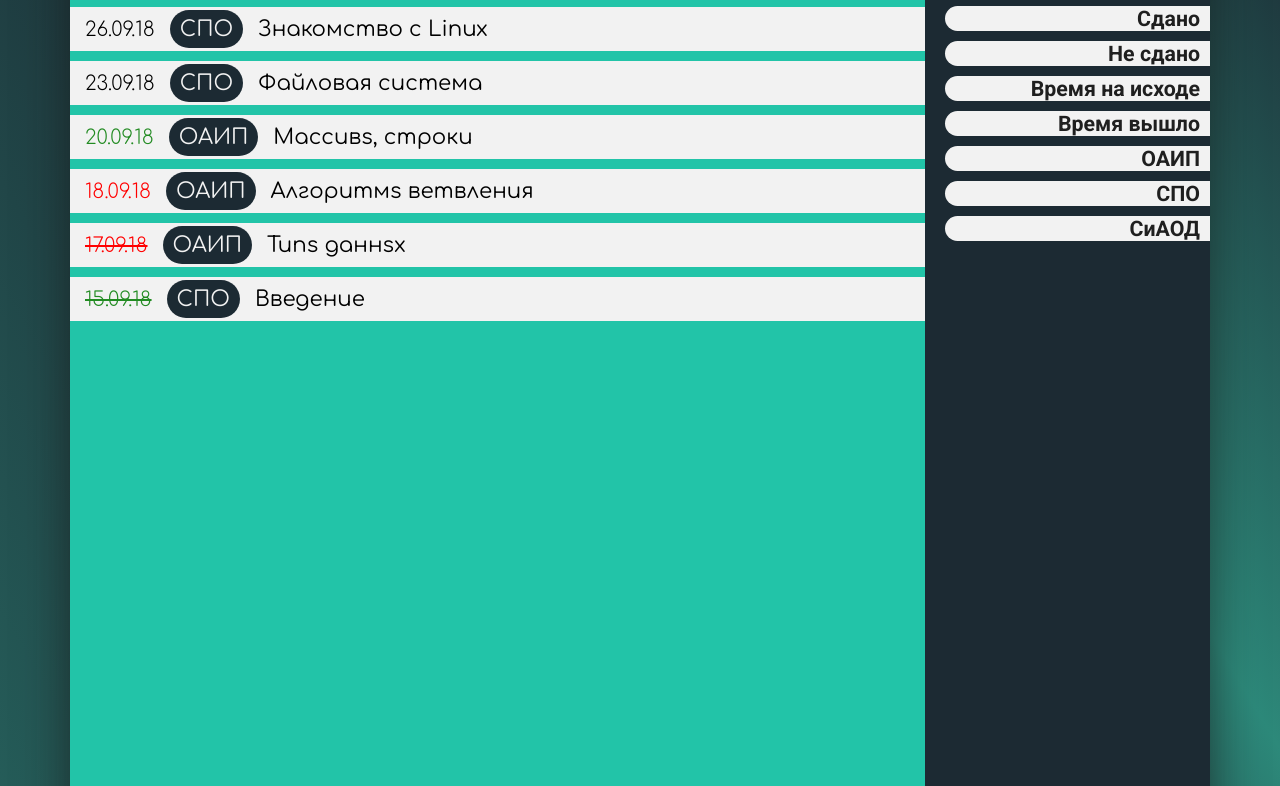
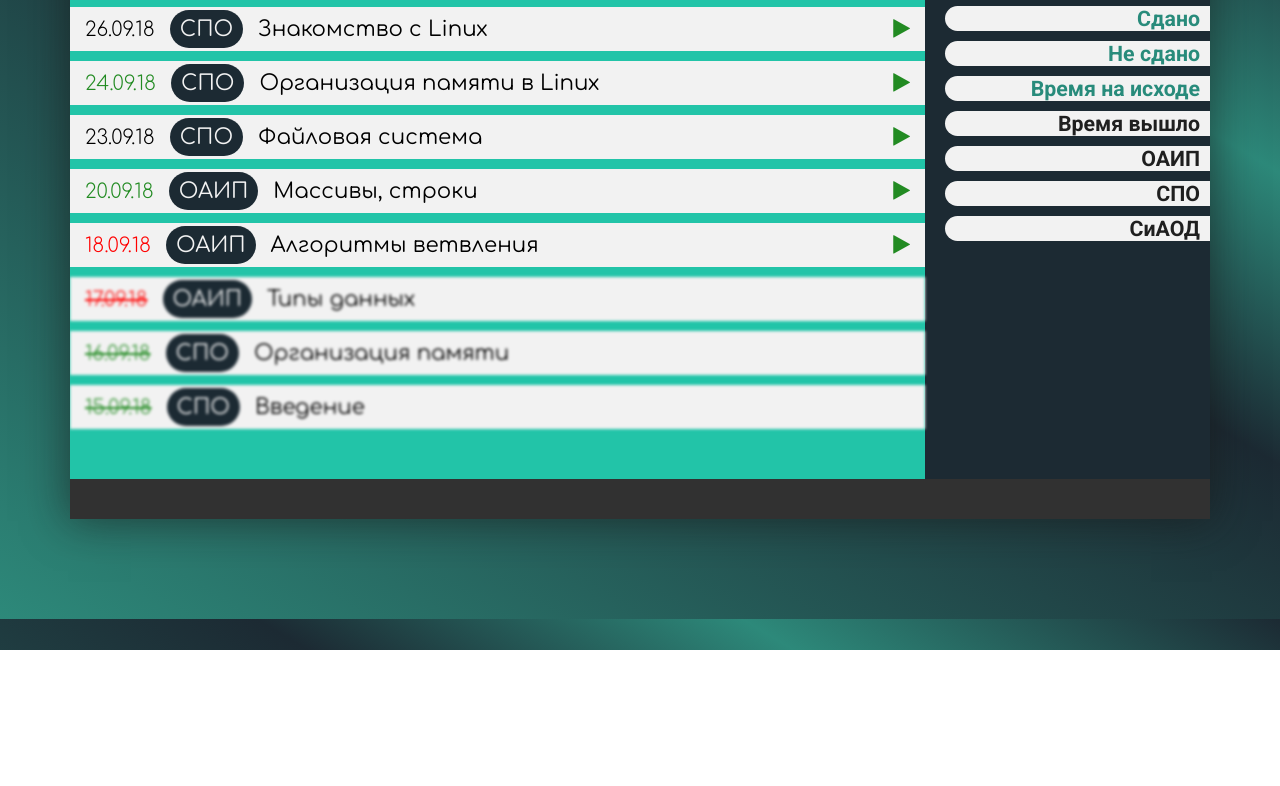
Before and after one commit to randomdotcom/EasyLab, a plain HTML site: page usercabinet.html in a window 1280 px wide. Shown: the part 150-936 px from the top of the page. After the commit the page ends 800 px from the top, so only its background shows below. Drawn offline with Linux system fonts and the light colour scheme.

Commit message:
usercabinet update

```diff
--- a/css/cabinet.css
+++ b/css/cabinet.css
@@ -9,7 +9,6 @@
 .container {
     display: flex;
     flex-direction: column;
-    height: 2000px;
     max-width: 1140px;
     background-color: #f2f2f2;
     box-shadow: 0px 0px 41px 2px rgba(22, 22, 22, 0.58);
@@ -96,12 +95,10 @@
 .main-content {
     width: 75%;
     background-color: #22c4a8;
-    height: 1000px;
 }
 .main-navbar {
     width: 25%;
     background-color: #1c2a33;
-    height: 1000px;
 }
 .tips ul {
     font-family: 'Century Gothic', cursive;
@@ -130,10 +127,34 @@
     margin-top: 10px;
     display: flex;
     align-items: center;
+    justify-content: space-between;
     font-family: 'Comfortaa', cursive;
     font-size: 16pt;
     cursor: pointer;
+    transition: filter 0.1s linear;
 }
+.info-block {
+    display: flex;
+    align-items: center;
+}
+.ul-labs li:last-child {
+    margin-bottom: 50px;
+}
+.ul-labs .burned {
+    filter: blur(1.5px)
+}
+.ul-labs .burned:hover {
+    filter: blur(0px);
+}
+
+.ul-labs i {
+    color: forestgreen;
+    margin-right: 15px;
+}
+.ul-labs li:hover i {
+    color: #1c2a33;
+}
+
 .ul-labs li:hover .lesson-name-block {
     background-color: #22c4a8;
 }
@@ -141,6 +162,8 @@
     color: #1c2a33;
     text-shadow: 1px 1.3px 1px rgba(0,0,0,1);
  }
+
+
 
 .date {
     margin-right: 15px;
@@ -204,9 +227,16 @@
 .main-navbar-filters li:hover p {
     color: #22c4a8;
 }
-
+.active {
+    color: #288b7b;
+}
 .main-navbar-filters li:first-child {
     margin-top: 20px;
+}
+
+.chin {
+    height: 40px;
+    background-color: rgb(49,49,49);
 }
 
 
@@ -218,8 +248,14 @@
         padding-top: 3px;
         padding-bottom: 3px;
     }
+}
 
 @media only screen and (max-width: 768px) {
+    .main-navbar-filters li {
+        margin-left: 0;
+        border-radius: 0;
+        text-align: center;
+    }
     .studentname {
         margin-right: 3px;
     }
--- a/usercabinet.html
+++ b/usercabinet.html
@@ -25,24 +25,26 @@
                         <ul>
                             <li><p class="date-success">00.00.00</p><p class="text">- сдано</p></li>
                             <li><p class="date-burn">00.00.00</p><p class="text">- время на исходе</p></li>
-                            <li><p class="date-timeisup">00.00.00</p><p class="text">- время вsшло</p></li>
+                            <li><p class="date-timeisup">00.00.00</p><p class="text">- время вышло</p></li>
                         </ul>
                     </div>
                     <ul class="ul-labs">
-                        <li><div class="date" data-toggle="tooltip" data-placement="right" title="Срок сдачи">26.09.18</div><div class="lesson-name-block"><p class="lesson-name">СПО</p></div><p>Знакомство с Linux</p></li>
-                        <li><div class="date" data-toggle="tooltip" data-placement="right" title="Срок сдачи">23.09.18</div><div class="lesson-name-block"><p class="lesson-name">СПО</p></div><p>Файловая система</p></li>
-                        <li><div class="date date-success" data-toggle="tooltip" data-placement="right" title="Срок сдачи">20.09.18</div><div class="lesson-name-block"><p class="lesson-name">ОАИП</p></div><p>Массивs, строки</p></li>
-                        <li><div class="date date-burn" data-toggle="tooltip" data-placement="right" title="Срок сдачи">18.09.18</div><div class="lesson-name-block"><p class="lesson-name">ОАИП</p></div><p>Алгоритмs ветвления</p></li>
-                        <li><div class="date date-burn date-timeisup" data-toggle="tooltip" data-placement="right" title="Срок сдачи">17.09.18</div><div class="lesson-name-block"><p class="lesson-name">ОАИП</p></div><p>Типs даннsх</p></li>
-                        <li><div class="date date-success date-timeisup" data-toggle="tooltip" data-placement="right" title="Срок сдачи">15.09.18</div><div class="lesson-name-block"><p class="lesson-name">СПО</p></div><p>Введение</p></li>
+                        <li><div class="info-block"><div class="date" data-toggle="tooltip" data-placement="right" title="Срок сдачи">26.09.18</div><div class="lesson-name-block"><p class="lesson-name">СПО</p></div><p>Знакомство с Linux</p></div><i class="fa fa-play" aria-hidden="true"></i></li>
+                        <li><div class="info-block"><div class="date date-success" data-toggle="tooltip" data-placement="right" title="Срок сдачи">24.09.18</div><div class="lesson-name-block"><p class="lesson-name">СПО</p></div><p>Организация памяти в Linux</p></div><i class="fa fa-play" aria-hidden="true"></i></li>
+                        <li><div class="info-block"><div class="date" data-toggle="tooltip" data-placement="right" title="Срок сдачи">23.09.18</div><div class="lesson-name-block"><p class="lesson-name">СПО</p></div><p>Файловая система</p></div><i class="fa fa-play" aria-hidden="true"></i></li>
+                        <li><div class="info-block"><div class="date date-success" data-toggle="tooltip" data-placement="right" title="Срок сдачи">20.09.18</div><div class="lesson-name-block"><p class="lesson-name">ОАИП</p></div><p>Массивы, строки</p></div><i class="fa fa-play" aria-hidden="true"></i></li>
+                        <li><div class="info-block"><div class="date date-burn" data-toggle="tooltip" data-placement="right" title="Срок сдачи">18.09.18</div><div class="lesson-name-block"><p class="lesson-name">ОАИП</p></div><p>Алгоритмы ветвления</p></div><i class="fa fa-play" aria-hidden="true"></i></li>
+                        <li class="burned"><div class="info-block"><div class="date date-burn date-timeisup" data-toggle="tooltip" data-placement="right" title="Срок сдачи">17.09.18</div><div class="lesson-name-block"><p class="lesson-name">ОАИП</p></div><p>Типы данных</p></li>
+                        <li class="burned"><div class="info-block"><div class="date date-success date-timeisup" data-toggle="tooltip" data-placement="right" title="Срок сдачи">16.09.18</div><div class="lesson-name-block"><p class="lesson-name">СПО</p></div><p>Организация памяти</p></li>
+                        <li class="burned"><div class="info-block"><div class="date date-success date-timeisup" data-toggle="tooltip" data-placement="right" title="Срок сдачи">15.09.18</div><div class="lesson-name-block"><p class="lesson-name">СПО</p></div><p>Введение</p></li>
                     </ul>
                 </div>
                 <div class="main-navbar">
-                    <div class="main-navbar-header"><p>Сортировка</p></div>
+                    <div class="main-navbar-header"><p>Фильтры</p></div>
                     <ul class="main-navbar-filters">
-                        <li><p>Сдано</p></li>
-                        <li><p>Не сдано</p></li>
-                        <li><p>Время на исходе</p></li>
+                        <li><p class="active">Сдано</p></li>
+                        <li><p class="active">Не сдано</p></li>
+                        <li><p class="active">Время на исходе</p></li>
                         <li><p>Время вышло</p></li>
                         <li><p>ОАИП</p></li>
                         <li><p>СПО</p></li>
@@ -50,6 +52,7 @@
                     </ul>
                 </div>
         </main>
+        <div class="chin"></div>
     </div>
 </body>
 </html>
```
